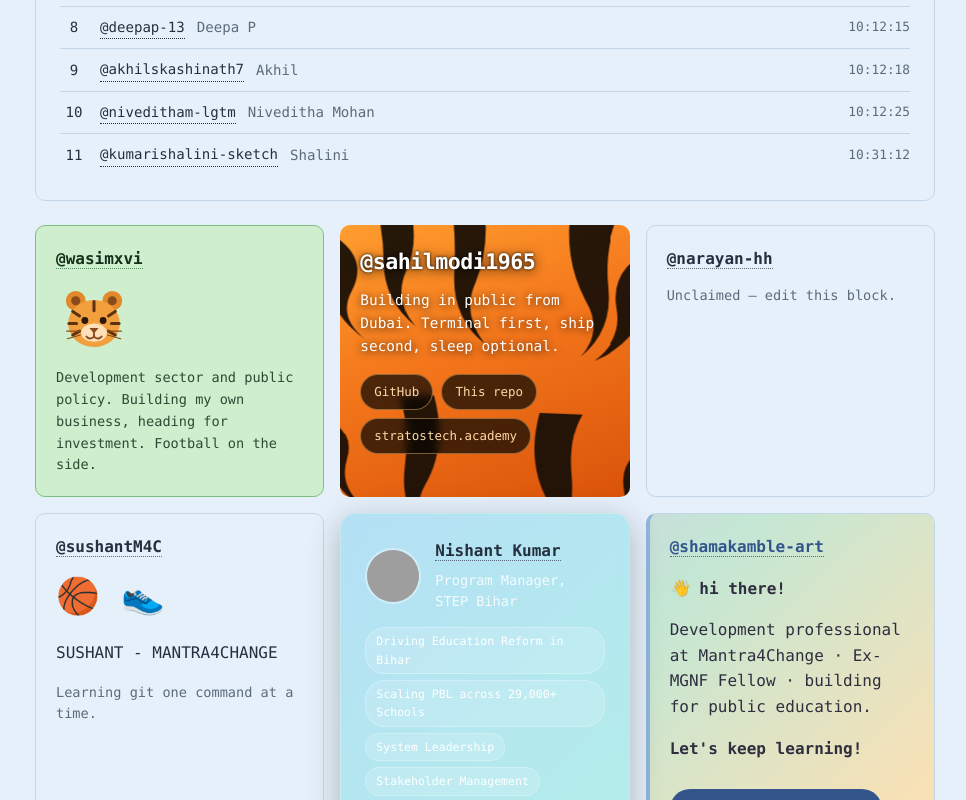
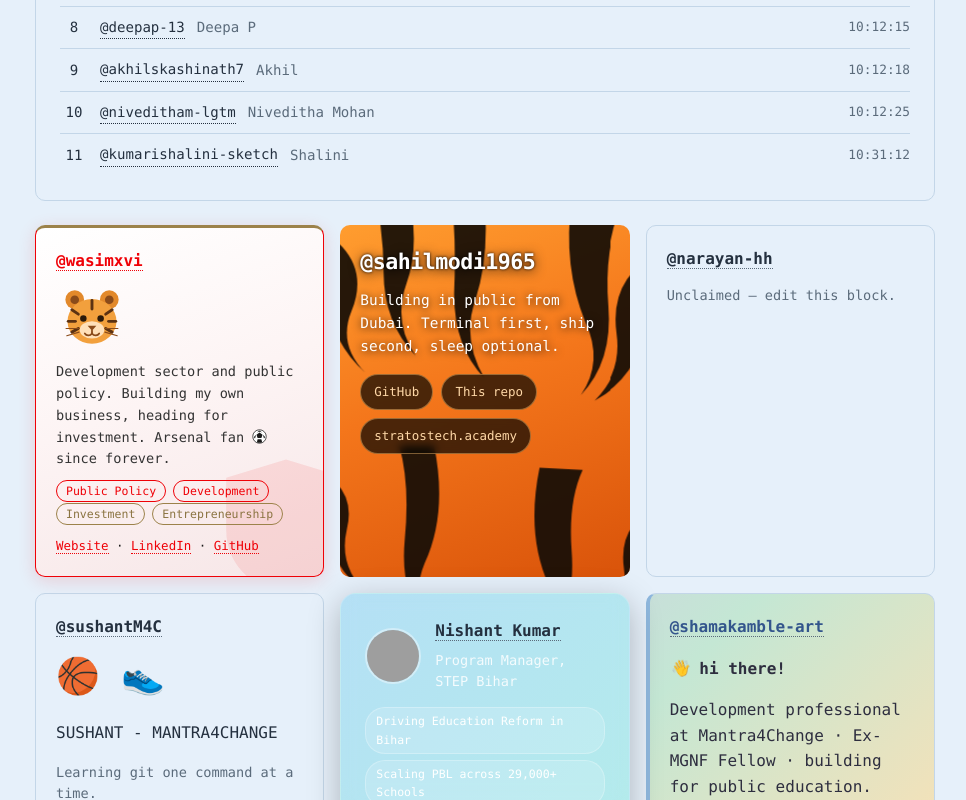
Before and after one commit to harsen-alt/demo-brain, a plain HTML site: page index.html in a window 1280 px wide. Shown: the part 615-1415 px from the top of the page, without its empty margins (155-1121 px from the left). Drawn offline with Linux system fonts and the light colour scheme; grey boxes are pictures that could not be loaded.

Commit message:
Update wasimxvi card: Arsenal colours, watermark, skill tags, links

```diff
--- a/index.html
+++ b/index.html
@@ -67,10 +67,24 @@
 
 
 <!-- ===== START wasimxvi ===== -->
-<section class="card" id="wasimxvi" style="background:#cfeecd;color:#12301a;border-color:#7fbf7f;">
-  <h2><a href="https://github.com/wasimxvi" style="color:#12301a;border-bottom-color:#4f8f5f;">@wasimxvi</a></h2>
-  <svg viewBox="0 0 100 100" width="76" height="76" role="img" aria-label="Tiger" style="display:block;margin:10px 0;"><circle cx="26" cy="26" r="13" fill="#e2892b"/><circle cx="74" cy="26" r="13" fill="#e2892b"/><circle cx="26" cy="26" r="6" fill="#8a4b1a"/><circle cx="74" cy="26" r="6" fill="#8a4b1a"/><ellipse cx="50" cy="56" rx="34" ry="31" fill="#f2a03d"/><g stroke="#5c3212" stroke-width="4" stroke-linecap="round" fill="none"><path d="M50 27v12"/><path d="M22 40l9 6"/><path d="M78 40l-9 6"/><path d="M17 56h10"/><path d="M83 56h-10"/><path d="M22 71l9-5"/><path d="M78 71l-9-5"/></g><ellipse cx="50" cy="68" rx="17" ry="12" fill="#ffe0b8"/><circle cx="38" cy="52" r="4.5" fill="#2b1a0a"/><circle cx="62" cy="52" r="4.5" fill="#2b1a0a"/><path d="M44 62h12l-6 7z" fill="#8a4b1a"/><g stroke="#8a4b1a" stroke-width="2.5" fill="none" stroke-linecap="round"><path d="M50 69v4"/><path d="M50 73c-3 4-8 3-10 0"/><path d="M50 73c3 4 8 3 10 0"/></g><g stroke="#8a4b1a" stroke-width="1.6" stroke-linecap="round"><path d="M32 66H14"/><path d="M32 71l-17 5"/><path d="M68 66h18"/><path d="M68 71l17 5"/></g></svg>
-  <p style="color:#2c4a34;font-size:.85rem;margin:0;">Development sector and public policy. Building my own business, heading for investment. Football on the side.</p>
+<section class="card" id="wasimxvi" style="background:linear-gradient(160deg,#ffffff 0%,#fdf4f4 48%,#f6e6e7 100%);color:#1a1a1a;border-color:#EF0107;border-top:3px solid #9C824A;position:relative;overflow:hidden;box-shadow:0 4px 18px rgba(239,1,7,.14);">
+  <svg viewBox="0 0 100 110" width="130" height="143" aria-hidden="true" style="position:absolute;right:-28px;bottom:-24px;opacity:.09;pointer-events:none;"><path d="M50 2 96 16v40c0 28-21 44-46 52C25 100 4 84 4 56V16z" fill="#EF0107"/></svg>
+  <div style="position:relative;z-index:1;">
+    <h2><a href="https://github.com/wasimxvi" style="color:#EF0107;border-bottom-color:#EF0107;">@wasimxvi</a></h2>
+    <svg viewBox="0 0 100 100" width="72" height="72" role="img" aria-label="Tiger" style="display:block;margin:8px 0;"><circle cx="26" cy="26" r="13" fill="#e2892b"/><circle cx="74" cy="26" r="13" fill="#e2892b"/><circle cx="26" cy="26" r="6" fill="#8a4b1a"/><circle cx="74" cy="26" r="6" fill="#8a4b1a"/><ellipse cx="50" cy="56" rx="34" ry="31" fill="#f2a03d"/><g stroke="#5c3212" stroke-width="4" stroke-linecap="round" fill="none"><path d="M50 27v12"/><path d="M22 40l9 6"/><path d="M78 40l-9 6"/><path d="M17 56h10"/><path d="M83 56h-10"/><path d="M22 71l9-5"/><path d="M78 71l-9-5"/></g><ellipse cx="50" cy="68" rx="17" ry="12" fill="#ffe0b8"/><circle cx="38" cy="52" r="4.5" fill="#2b1a0a"/><circle cx="62" cy="52" r="4.5" fill="#2b1a0a"/><path d="M44 62h12l-6 7z" fill="#8a4b1a"/><g stroke="#8a4b1a" stroke-width="2.5" fill="none" stroke-linecap="round"><path d="M50 69v4"/><path d="M50 73c-3 4-8 3-10 0"/><path d="M50 73c3 4 8 3 10 0"/></g><g stroke="#8a4b1a" stroke-width="1.6" stroke-linecap="round"><path d="M32 66H14"/><path d="M32 71l-17 5"/><path d="M68 66h18"/><path d="M68 71l17 5"/></g></svg>
+    <p style="color:#333;font-size:.85rem;margin:0 0 10px;">Development sector and public policy. Building my own business, heading for investment. Arsenal fan <svg viewBox="0 0 40 40" width="15" height="15" role="img" aria-label="football" style="vertical-align:-2px;"><circle cx="20" cy="20" r="18" fill="#fff" stroke="#1a1a1a" stroke-width="2"/><path d="M20 9l8 6-3 9h-10l-3-9z" fill="#1a1a1a"/><path d="M20 4l-7 5a18 18 0 0 1 14 0z" fill="#1a1a1a"/><path d="M5 21l6-6-3 10a18 18 0 0 1-3-4z" fill="#1a1a1a"/><path d="M35 21l-6-6 3 10a18 18 0 0 0 3-4z" fill="#1a1a1a"/><path d="M15 27l-2 8a18 18 0 0 0 14 0l-2-8z" fill="#1a1a1a"/></svg> since forever.</p>
+    <p style="margin:0 0 10px;font-size:.72rem;line-height:2;">
+      <span style="border:1px solid #EF0107;color:#EF0107;border-radius:20px;padding:3px 9px;">Public Policy</span>
+      <span style="border:1px solid #EF0107;color:#EF0107;border-radius:20px;padding:3px 9px;">Development</span>
+      <span style="border:1px solid #9C824A;color:#8a7340;border-radius:20px;padding:3px 9px;">Investment</span>
+      <span style="border:1px solid #9C824A;color:#8a7340;border-radius:20px;padding:3px 9px;">Entrepreneurship</span>
+    </p>
+    <p style="margin:0;font-size:.78rem;">
+      <a href="https://wasimxvi.github.io/about-wasim/" style="color:#EF0107;border-bottom-color:#EF0107;">Website</a> &middot;
+      <a href="https://www.linkedin.com/in/syed-wasim-uncanny-1lluti0ni5t/" style="color:#EF0107;border-bottom-color:#EF0107;">LinkedIn</a> &middot;
+      <a href="https://github.com/wasimxvi" style="color:#EF0107;border-bottom-color:#EF0107;">GitHub</a>
+    </p>
+  </div>
 </section>
 <!-- ===== END wasimxvi ===== -->
 
```
